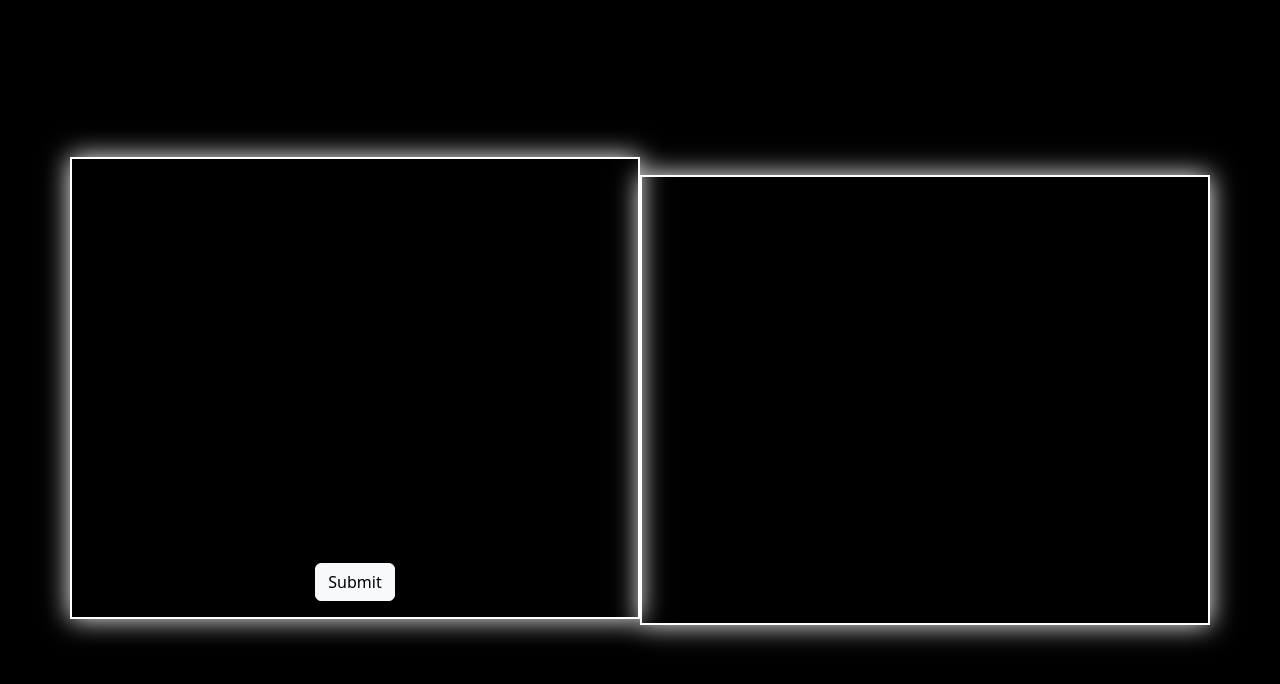
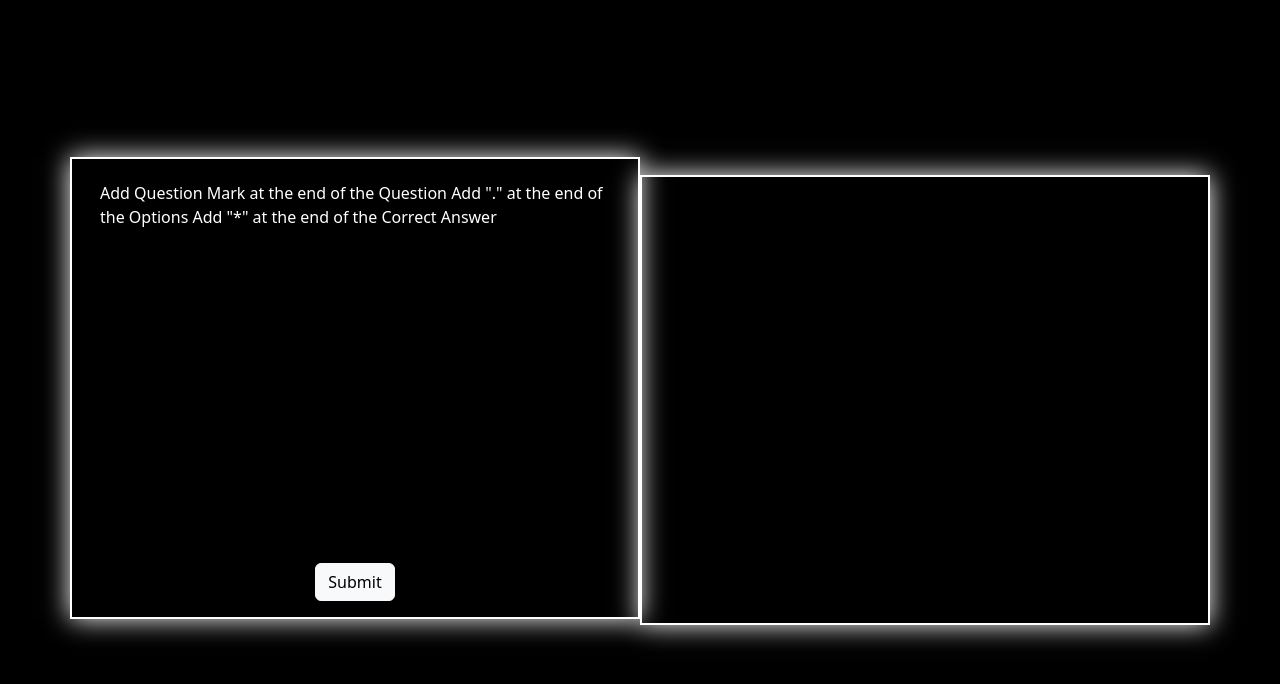
Before and after one commit to MohammadOmar021/quiz_app, a plain HTML site: page index.html in a window 1280 px wide. Drawn offline with nearby package versions, Linux system fonts and the light colour scheme.

Commit message:
Update index.html

```diff
--- a/index.html
+++ b/index.html
@@ -12,7 +12,9 @@
     <div class="container">
         <div class="row align-items-center justify-content-center min-vh-100 text-white">
           <div id="box1" class="col-lg-6 col-md-12 mb-4 p-3 text-center">
-            <textarea id="textarea" rows="15" class="form-control bg-black text-white"></textarea>
+            <textarea id="textarea" rows="15" class="form-control bg-black text-white">
+Add Question Mark at the end of the Question Add "." at the end of the Options Add "*" at the end of the Correct Answer
+            </textarea>
             <button type="button" class="btn btn-light mt-3" id="btn">Submit</button>
           </div>
           <div class="box2 col-lg-6 col-md-12 p-3" id="box2">
```
